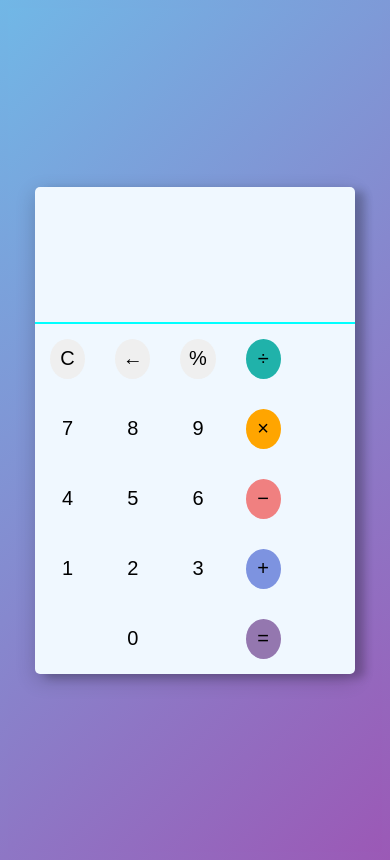
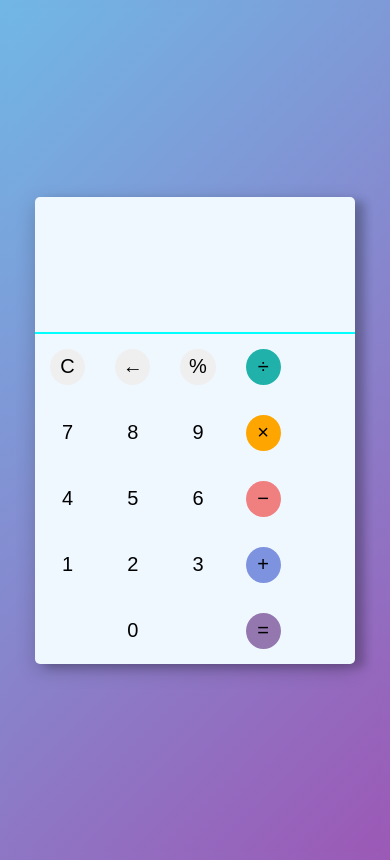
Before and after one commit to GousiaTantray/calculator, a plain HTML site: page index.html in a window 390 px wide. Drawn offline with Linux system fonts and the light colour scheme.

Commit message:
Add files via upload

```diff
--- a/style.css
+++ b/style.css
@@ -124,12 +124,16 @@ button:nth-child(20) {
         width: 100%;
     }
 
+    .calculator{
+        margin: auto;
+    }
+
 
 
     .operator, .number {
 
         width: 2.2rem;
-        height: 40px;
+        height: 36px;
         margin: 15px;
 
     }
```
